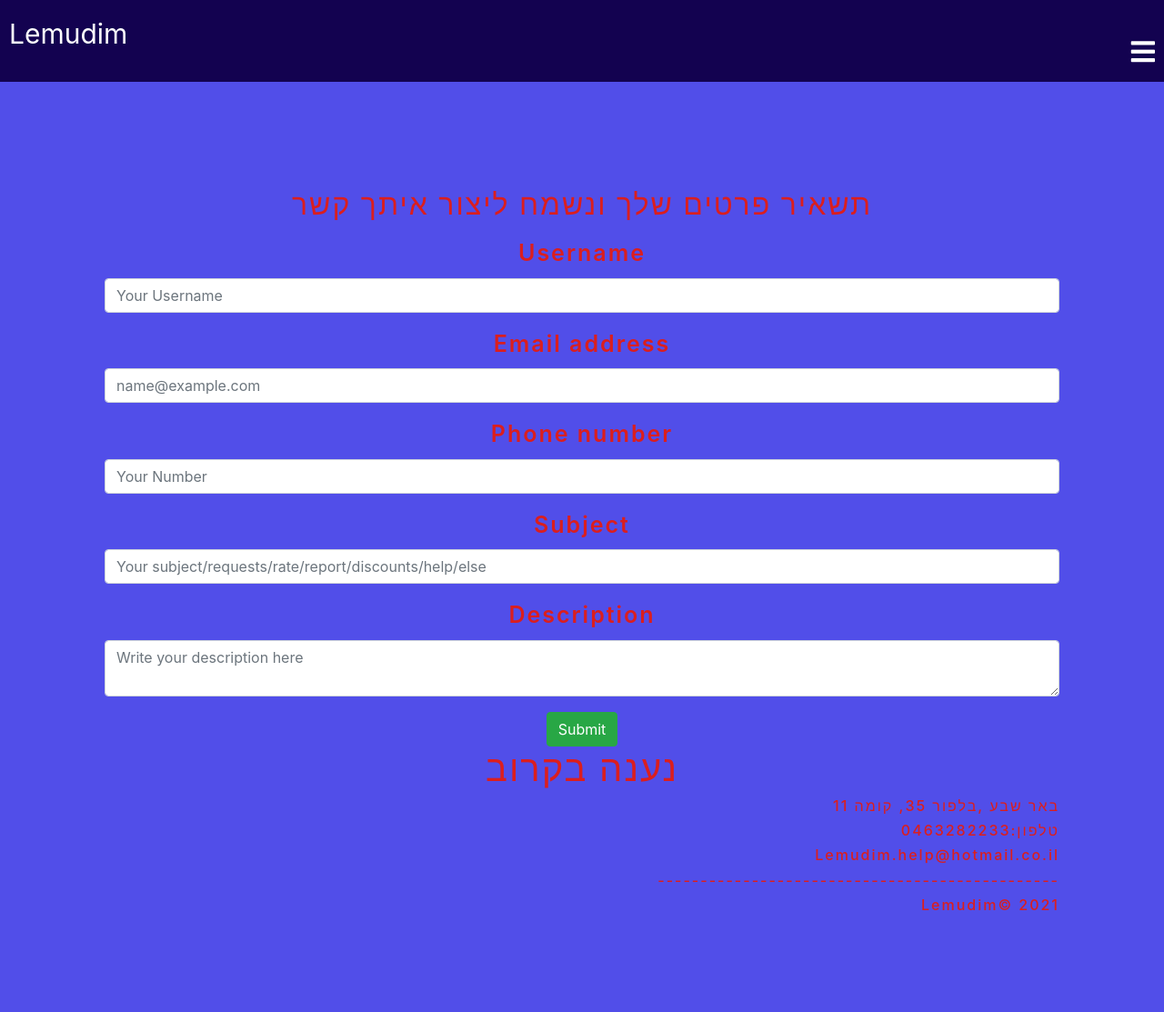
After one commit to ahmadab8/Team17_Project, a Django app: page /classroom/contact/ in a window 1280 px wide. The commit adds this page. Shown: the whole page at 91% size. Run offline with Django 3.2, Linux system fonts and the light colour scheme; some libraries are stand-ins or nearby versions.

```diff
--- a/lemudim1/classmanager/classroom/urls.py
+++ b/lemudim1/classmanager/classroom/urls.py
@@ -42,6 +42,8 @@ urlpatterns = [
     path('teacher/class_students_list', views.class_students_list, name="class_student_list"),
     path('student/<int:pk>/msg_list', views.student_msg_list, name="student_msg_list"),
     path('msg/<int:pk>/update', views.update_msg, name="update_msg"),
+    path('contact/', views.Contact, name="contact"),
+
 
 
 
--- a/lemudim1/classmanager/classroom/views.py
+++ b/lemudim1/classmanager/classroom/views.py
@@ -18,7 +18,7 @@ from django.urls import reverse
 from classroom import models
 from django.contrib.auth.decorators import login_required
 from django.http import HttpResponseRedirect, HttpResponse, HttpRequest
-from .models import Student,Teacher,ClassNotice,StudentsInClass,StudentMsg,SubmitFile,ClassFile
+from .models import Student,Teacher,ClassNotice,StudentsInClass,StudentMsg,SubmitFile,ClassFile,Contact
 from django.db.models import Q
 
 # Create your views here.
--- /dev/null
+++ b/lemudim1/classmanager/template/classroom/contact.html
@@ -0,0 +1,44 @@
+{% extends "classroom/base.html" %}
+
+{% load static %}
+{% block content %}
+
+    <div class="about">
+    <div class=" container">
+        <h2 class="text-center my-3">תשאיר פרטים שלך ונשמח  ליצור איתך קשר</h2>
+        <form method="post" >
+        {% csrf_token %}
+        <div class="form-group">
+            <label for="username">Username</label>
+            <input type="text" class="form-control" id="username" name="username" placeholder="Your Username" />
+        </div>
+        <div class="form-group">
+            <label for="exampleFormControlInput">Email address</label>
+            <input type="email" class="form-control" id="exampleFormControlInput" name="email" placeholder="name@example.com" />
+        </div>
+        <div class="form-group">
+            <label for="phone">Phone number</label>
+            <input type="text" class="form-control" id="phone" name="phone" placeholder="Your Number" />
+        </div>
+        <div class="form-group">
+            <label for="subject">Subject</label>
+            <input type="text" class="form-control" id="subject" name="subject" placeholder="Your subject/requests/rate/report/discounts/help/else" />
+        </div>
+         <div class="form-group">
+            <label for="exampleFormControlTextarea1">Description</label>
+            <textarea class="form-control" id="desc" name="desc" row="3" placeholder="Write your description here"></textarea>
+        </div>
+        <button type="submit" class="btn btn-success">Submit</button>
+        </form>
+      <h1 style="text-align: center">נענה בקרוב </h1>
+            <h6 style="text-align: right">באר שבע ,בלפור 35, קומה 11 </h6>
+                  <h6 style="text-align: right">טלפון:0463282233</h6>
+                  <h6 style="text-align: right"> Lemudim.help@hotmail.co.il </h6>
+                        <h6 style="text-align: right"> </h6>
+                        <h6 style="text-align: right">-----------------------------------------------</h6>
+                        <h6 style="text-align: right">Lemudim© 2021 </h6>
+
+    </div>
+    </div>
+
+{% endblock %}
--- a/lemudim1/classmanager/template/classroom/index.html
+++ b/lemudim1/classmanager/template/classroom/index.html
@@ -36,7 +36,7 @@
     </div>
 
     <div class="social">
-      <a><h1>Contact us.</h1></a>
+      <a href="{% url 'classroom:contact' %}"><h1>Contact us</h1></a>
       <h3>Email: team17.2021@gmail.com</h3>
       <h3>Phone: 08-610748</h3>
       <h3>Address:באר שבע,בזל 29,קומה 6</h3>
```
Also changed, not shown: lemudim1/classmanager/db.sqlite3.
